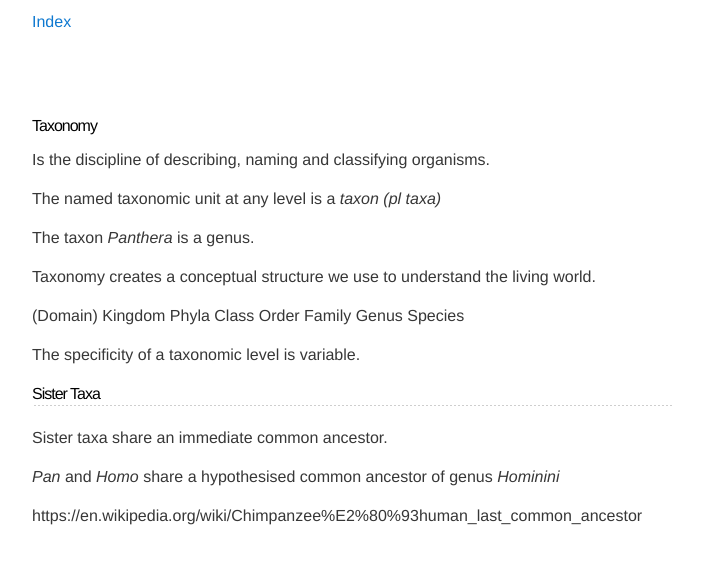
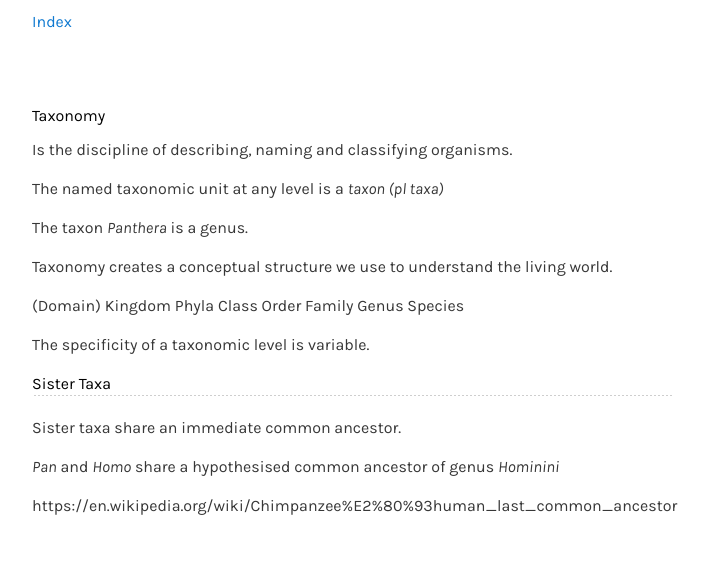
Before and after one commit to mathew-j-davis/sle-132-biology-form-and-function, a Jekyll site: the page built from taxonomy.md, in a window 1280 px wide. Shown: the top 564 px of the page, without its empty margins (288-997 px from the left). Built offline with Jekyll 4.4.1, drawn with Linux system fonts in a browser that asks for light colours; our own code applies the rules of GitHub Pages for plain Markdown files.

Commit message:
remote theme test

```diff
--- a/_layouts/default.html
+++ b/_layouts/default.html
@@ -6,7 +6,7 @@
     <meta charset='utf-8'>
     <meta http-equiv="X-UA-Compatible" content="IE=edge">
     <meta name="viewport" content="width=device-width,maximum-scale=2">
-    <link href="https://fonts.googleapis.com/css2?family=Lato:ital,wght@0,100;0,300;0,400;0,700;0,900;1,100;1,300;1,400;1,700;1,900&display=swap" rel="stylesheet">
+    <link href="https://fonts.googleapis.com/css2?family=Karla:ital,wght@0,400;0,700;1,400;1,700&display=swap" rel="stylesheet">
     <link rel="stylesheet" type="text/css" media="screen" href="{{ '/assets/css/style.css?v=' | append: site.github.build_revision | relative_url }}">
   </head>
 
--- a/_sass/jekyll-theme-slate.scss
+++ b/_sass/jekyll-theme-slate.scss
@@ -48,17 +48,13 @@ body, h1, h2, h3, h4, h5, h6  {
   color:#373737;
   background: #fff;
   font-size: 16px;
-  font-family:  Helvetica, Arial, sans-serif;
+  font-family: 'Karla', sans-serif;
   line-height: 1.5;
   -webkit-font-smoothing: antialiased;
 }
 
 h1, h2, h3, h4, h5, h6 {
-  margin: 10px 0;
-  font-weight: 500;
   color:#000;
-  font-family:  Helvetica, Arial, sans-serif;
-  letter-spacing: -1px;
 }
 
 h1 {
```
